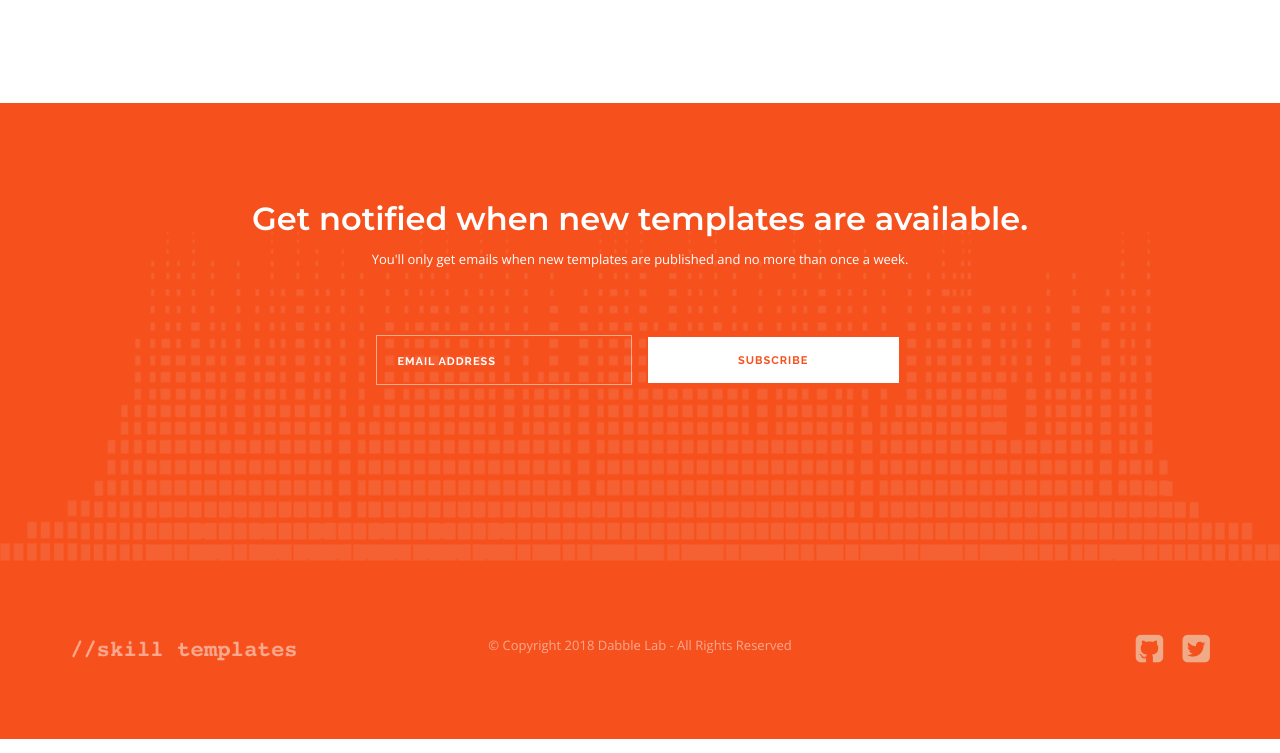
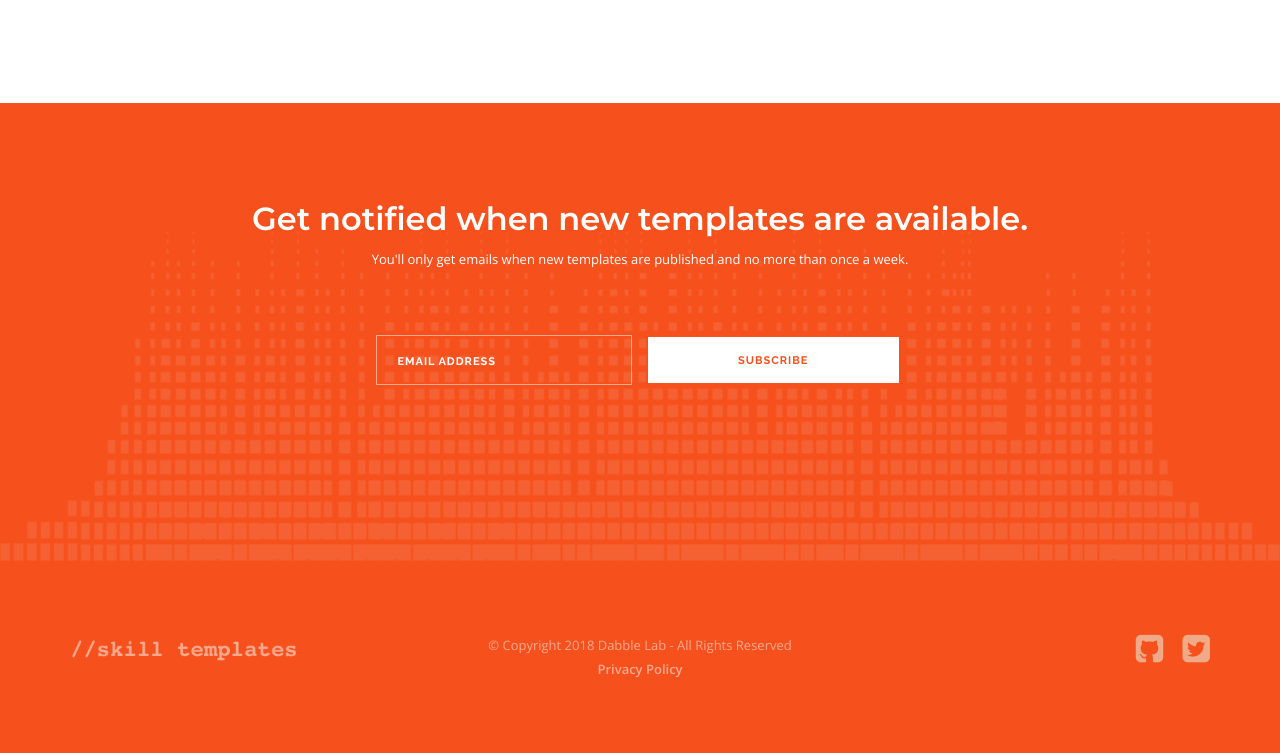
Before and after one commit to skilltemplates/skilltemplates.github.io, a Jekyll site: the page built from index.html, in a window 1280 px wide. Shown: the part 518-1271 px from the top of the page. Built offline with Jekyll 4.4.1, drawn with Linux system fonts in a browser that asks for light colours; comment, search, counter and statistics services are not loaded.

Commit message:
update privacy policy

```diff
--- a/_config.yml
+++ b/_config.yml
@@ -7,6 +7,7 @@ url: "" # the base hostname & protocol for your site, e.g. http://example.com
 permalink: /blog/:title/
 twitter_username: dabblelab
 github_username:  dabblelab
+privacy_url: http://dabblelab.com/privacy
 
 # Build settings
 markdown: kramdown
--- a/_includes/footer-slim.html
+++ b/_includes/footer-slim.html
@@ -7,7 +7,7 @@
 
       <div class="col-sm-4 text-center">
         <span class="fade-half">
-          {{include.copyright}}
+          {{include.copyright}} <br/> <a href="{{ site.privacy_url }}">Privacy Policy</a>
         </span>
       </div>
 
```
